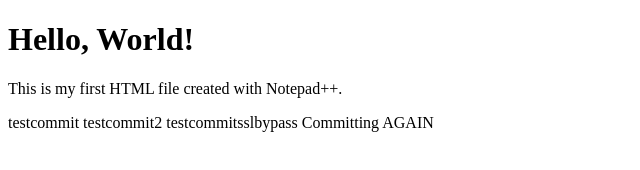
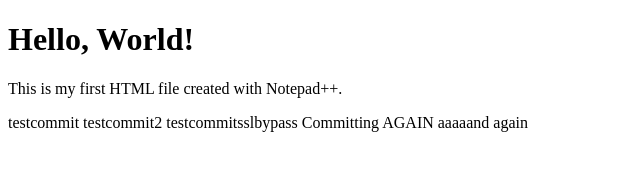
Before and after one commit to draworth/harmonytest, a plain HTML site: page index.html in a window 1280 px wide. Shown: the whole page, without its empty margins (0-640 px from the left). Drawn offline with Linux system fonts and the light colour scheme.

Commit message:
Update index.html

```diff
--- a/index.html
+++ b/index.html
@@ -12,5 +12,6 @@
 	testcommit2
 	testcommitsslbypass
 	Committing AGAIN
+	aaaaand again
 </body>
 </html>
```
